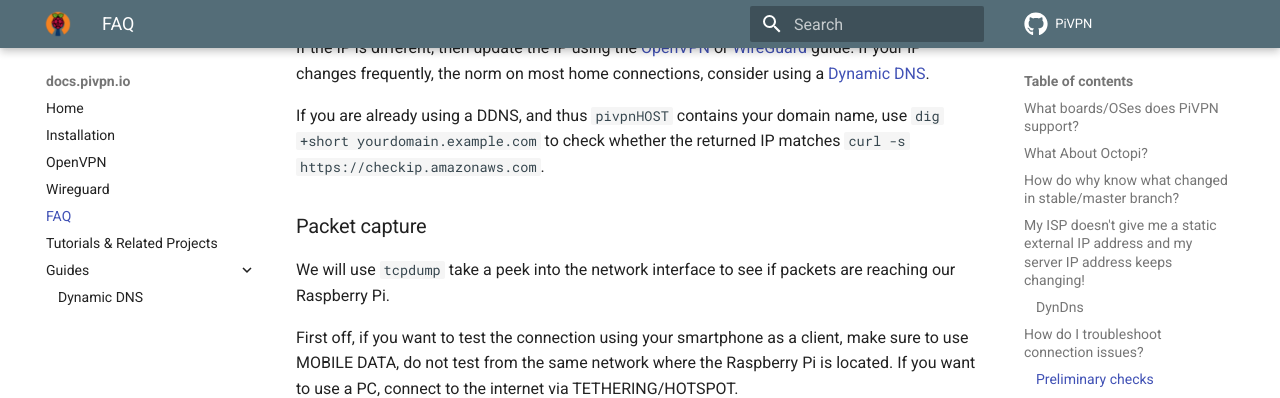
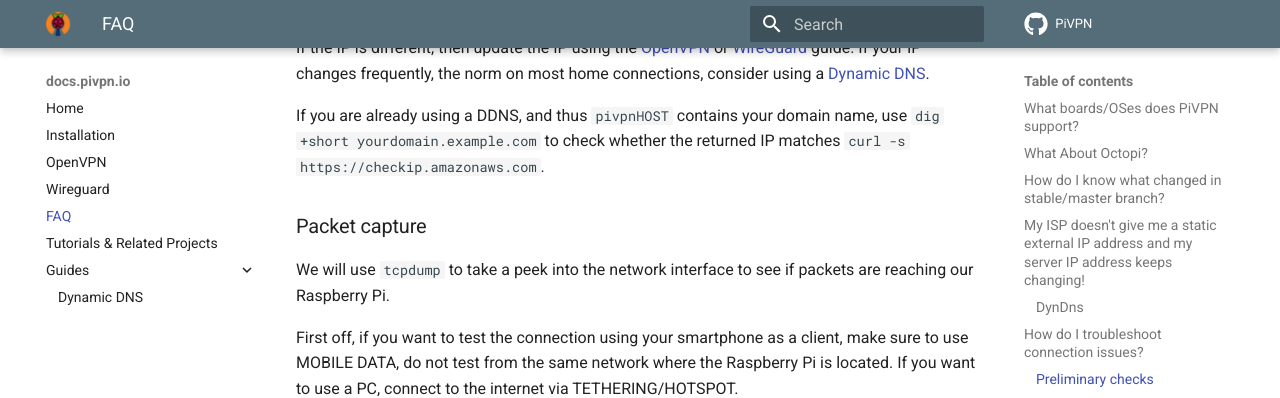
Before and after one commit to pivpn/docs, an MkDocs documentation site: the page built from docs/faq.md, in a window 1280 px wide and 900 px high, scrolled down 3297 px. Shown: the top 398 px of the window. Built offline with MkDocs 1.6.1 and Material for MkDocs 9.7.7, drawn with Linux system fonts in a browser that asks for light colours; comment, search, counter and statistics services are not loaded; some of the changed text lies outside the part shown.

Commit message:
Fixed Typo's in faq.md

```diff
--- a/docs/faq.md
+++ b/docs/faq.md
@@ -16,7 +16,7 @@ PiVPN runs at least on the following boards:
 
 As per [Github Issue #373 on Octpi](https://github.com/guysoft/OctoPi/issues/373) OctoPi doesn't play well with PiVPN installer as they use a git wrapper that blocks it from running as root user. To disable the git wrapper please do: `sudo rm /root/bin/git`
 
-## How do why know what changed in stable/master branch?
+## How do I know what changed in stable/master branch?
 
 To know what has changed in the master branch read: [LatestUpdate.md](https://github.com/pivpn/pivpn/blob/master/LatestUpdate.md)
 
@@ -142,7 +142,7 @@ If you are already using a DDNS, and thus `pivpnHOST` contains your domain name,
 
 ### Packet capture
 
-We will use `tcpdump` take a peek into the network interface to see if packets are reaching our Raspberry Pi.
+We will use `tcpdump` to take a peek into the network interface to see if packets are reaching our Raspberry Pi.
 
 First off, if you want to test the connection using your smartphone as a client, make sure to use MOBILE DATA, do not test from the same network where the Raspberry Pi is located. If you want to use a PC, connect to the internet via TETHERING/HOTSPOT.
 
```
